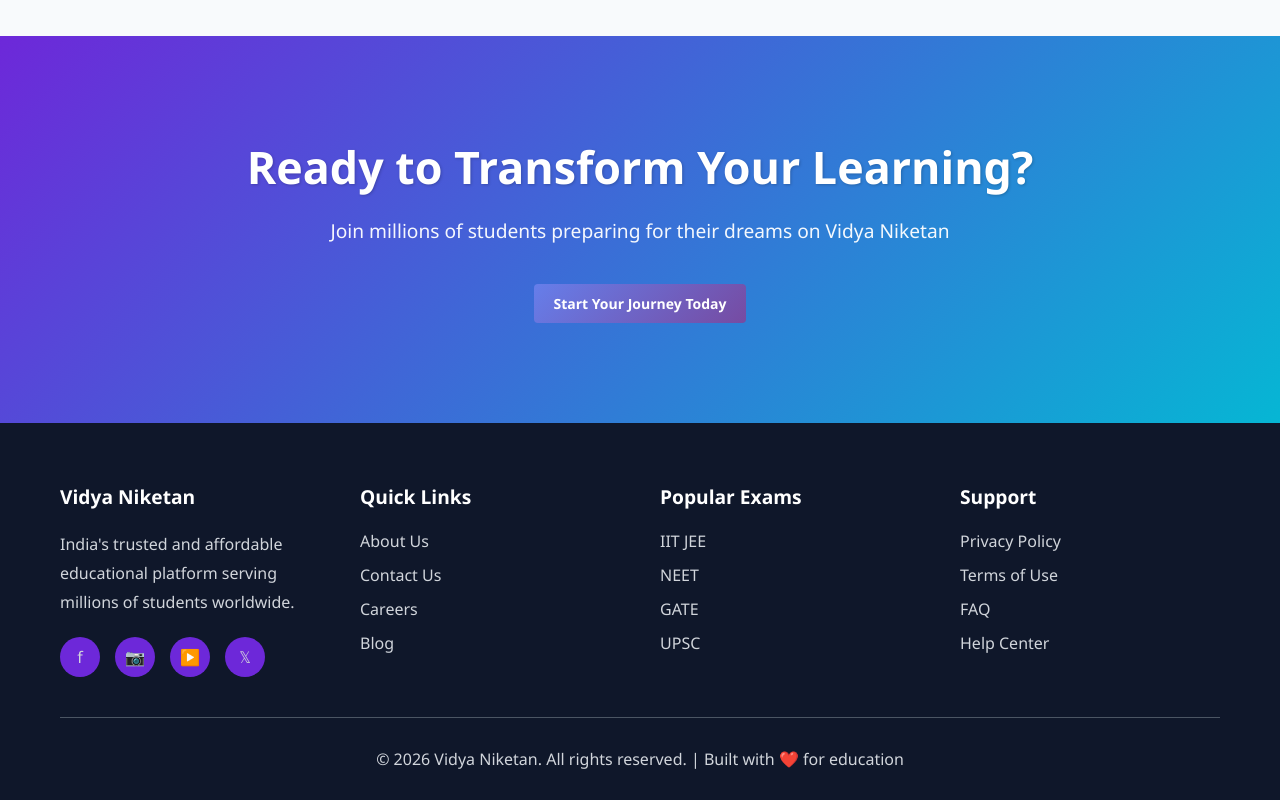
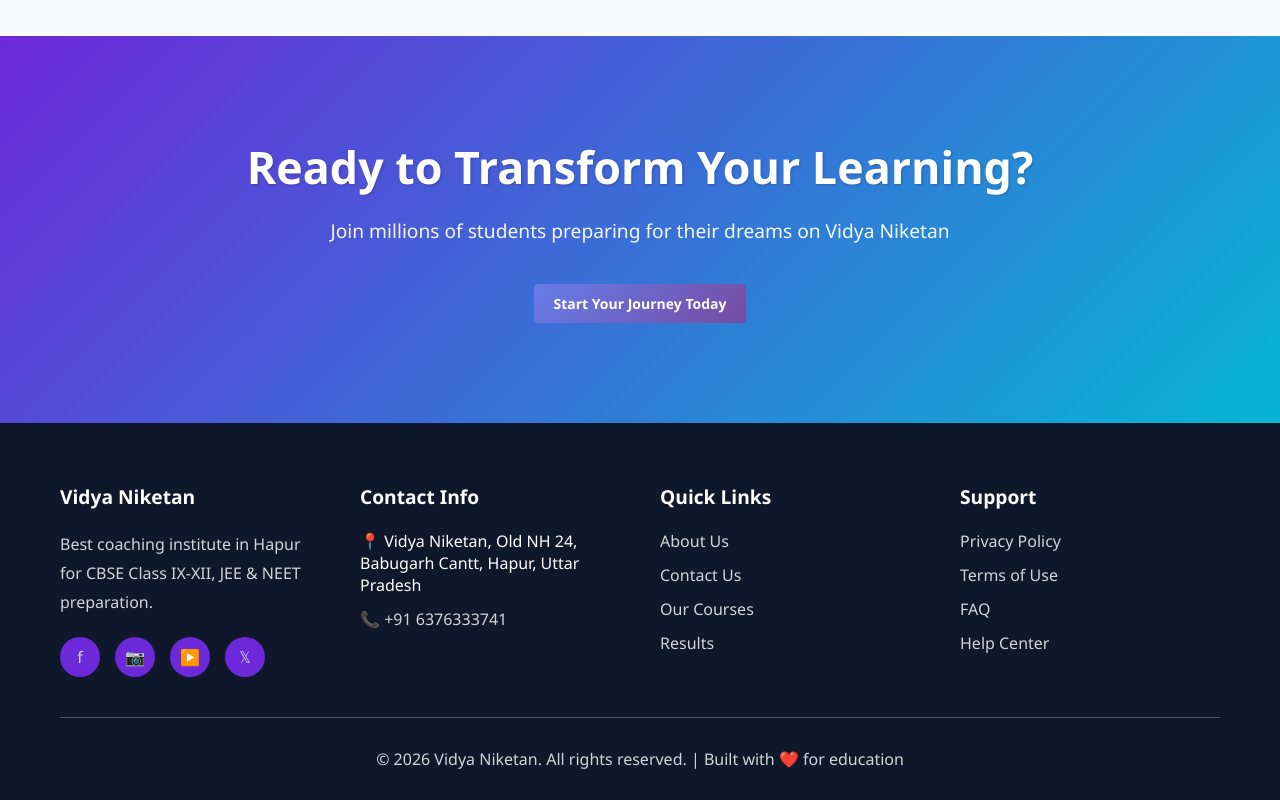
Before and after one commit to bhu-tech/vidya-niketan-learning-platform, a React (Create React App) app in the folder frontend/: page / in a window 1280 px wide. Shown: the part 4351-5151 px from the top of the page. Built offline with nearby package versions, Linux system fonts and the light colour scheme; no server answers.

Commit message:
Update footer with Hapur location and contact number

```diff
--- a/frontend/src/pages/LandingPage.jsx
+++ b/frontend/src/pages/LandingPage.jsx
@@ -261,7 +261,7 @@ const LandingPage = () => {
           <div className="footer-content">
             <div className="footer-column">
               <h4>Vidya Niketan</h4>
-              <p>India's trusted and affordable educational platform serving millions of students worldwide.</p>
+              <p>Best coaching institute in Hapur for CBSE Class IX-XII, JEE & NEET preparation.</p>
               <div className="social-links">
                 <a href="#facebook">f</a>
                 <a href="#instagram">📷</a>
@@ -271,22 +271,20 @@ const LandingPage = () => {
             </div>
 
             <div className="footer-column">
+              <h4>Contact Info</h4>
+              <ul>
+                <li>📍 Vidya Niketan, Old NH 24, Babugarh Cantt, Hapur, Uttar Pradesh</li>
+                <li>📞 <a href="tel:+916376333741">+91 6376333741</a></li>
+              </ul>
+            </div>
+
+            <div className="footer-column">
               <h4>Quick Links</h4>
               <ul>
                 <li><a href="#about">About Us</a></li>
                 <li><a href="#contact">Contact Us</a></li>
-                <li><a href="#careers">Careers</a></li>
-                <li><a href="#blog">Blog</a></li>
-              </ul>
-            </div>
-
-            <div className="footer-column">
-              <h4>Popular Exams</h4>
-              <ul>
-                <li><a href="#jee">IIT JEE</a></li>
-                <li><a href="#neet">NEET</a></li>
-                <li><a href="#gate">GATE</a></li>
-                <li><a href="#upsc">UPSC</a></li>
+                <li><a href="#courses">Our Courses</a></li>
+                <li><a href="#results">Results</a></li>
               </ul>
             </div>
 
```
